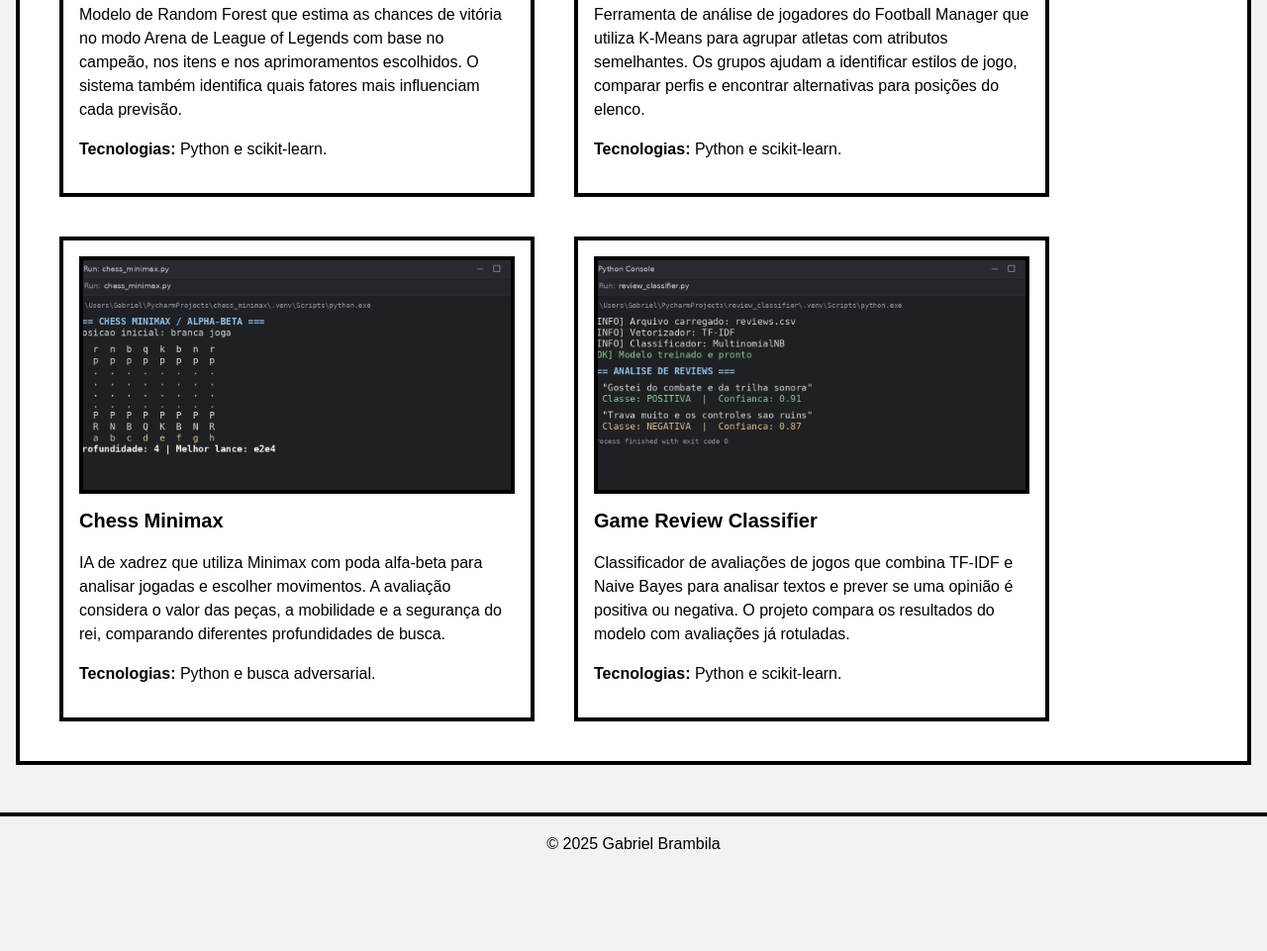
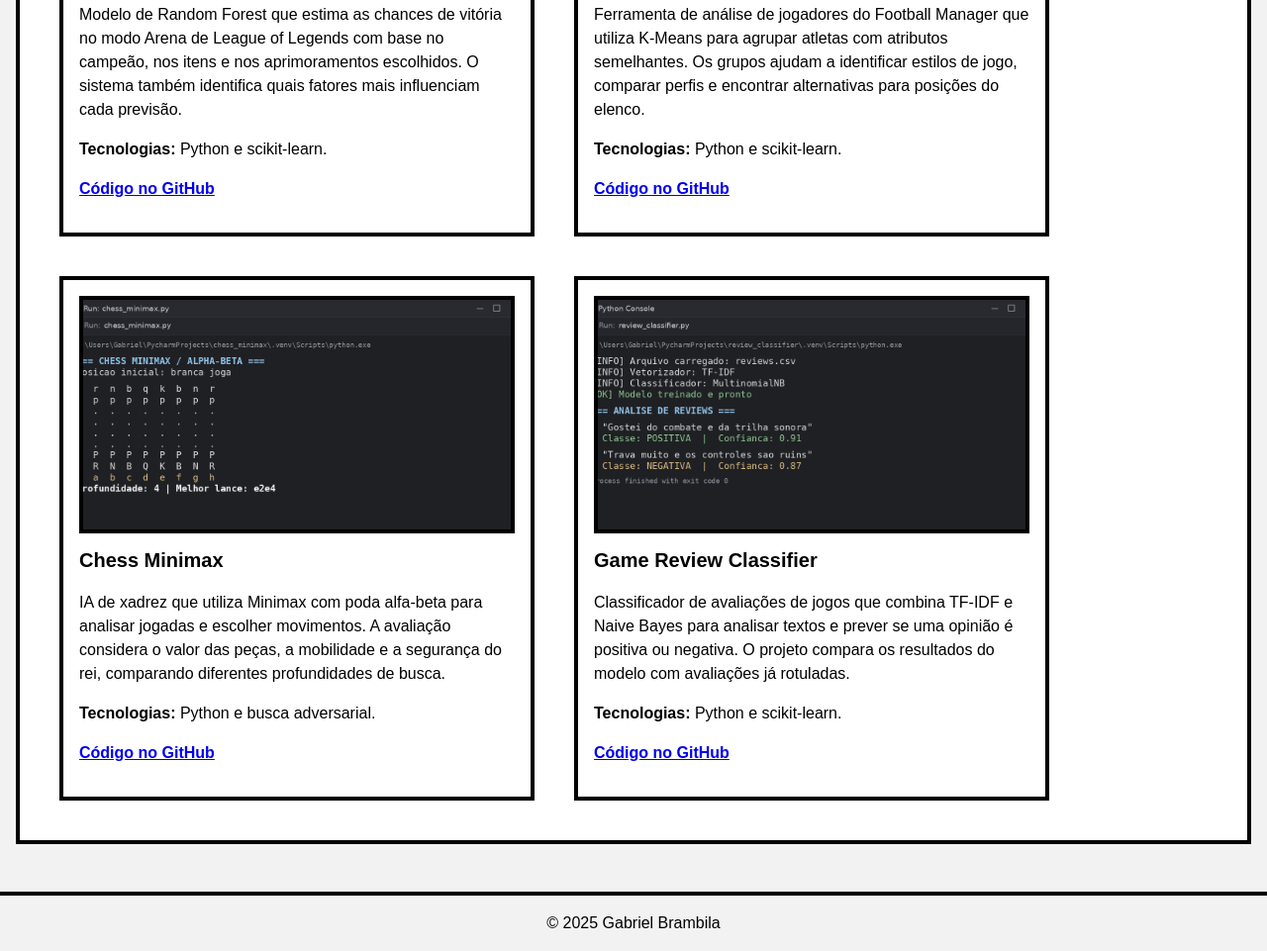
Before and after one commit to GBrambila/portfolio, a plain HTML site: page portfolio.html in a window 1280 px wide. Shown: the part 1653-2614 px from the top of the page at 99% size. Before the commit the page ends 2534 px from the top, so only its background shows below. Drawn offline with Linux system fonts and the light colour scheme.

Commit message:
Update portfolio.html

```diff
--- a/portfolio.html
+++ b/portfolio.html
@@ -118,6 +118,9 @@
           <h3>Arena Win Predictor</h3>
           <p>Modelo de Random Forest que estima as chances de vitória no modo Arena de League of Legends com base no campeão, nos itens e nos aprimoramentos escolhidos. O sistema também identifica quais fatores mais influenciam cada previsão.</p>
           <p><strong>Tecnologias:</strong> Python e scikit-learn.</p>
+          <p class="links">
+            <a href="https://github.com/GBrambila/ArenaWinPredictor" target="_blank" rel="noopener">Código no GitHub</a>
+          </p>
         </article>
 
         <article class="card">
@@ -127,6 +130,9 @@
           <h3>Scout Cluster FM</h3>
           <p>Ferramenta de análise de jogadores do Football Manager que utiliza K-Means para agrupar atletas com atributos semelhantes. Os grupos ajudam a identificar estilos de jogo, comparar perfis e encontrar alternativas para posições do elenco.</p>
           <p><strong>Tecnologias:</strong> Python e scikit-learn.</p>
+          <p class="links">
+            <a href="https://github.com/GBrambila/ScoutClusterFM" target="_blank" rel="noopener">Código no GitHub</a>
+          </p>
         </article>
 
         <article class="card">
@@ -136,6 +142,9 @@
           <h3>Chess Minimax</h3>
           <p>IA de xadrez que utiliza Minimax com poda alfa-beta para analisar jogadas e escolher movimentos. A avaliação considera o valor das peças, a mobilidade e a segurança do rei, comparando diferentes profundidades de busca.</p>
           <p><strong>Tecnologias:</strong> Python e busca adversarial.</p>
+          <p class="links">
+            <a href="https://github.com/GBrambila/ChessMinimax" target="_blank" rel="noopener">Código no GitHub</a>
+          </p>
         </article>
 
         <article class="card">
@@ -145,6 +154,9 @@
           <h3>Game Review Classifier</h3>
           <p>Classificador de avaliações de jogos que combina TF-IDF e Naive Bayes para analisar textos e prever se uma opinião é positiva ou negativa. O projeto compara os resultados do modelo com avaliações já rotuladas.</p>
           <p><strong>Tecnologias:</strong> Python e scikit-learn.</p>
+          <p class="links">
+            <a href="https://github.com/GBrambila/GameReviewClassifier" target="_blank" rel="noopener">Código no GitHub</a>
+          </p>
         </article>
       </div>
     </section>
```
